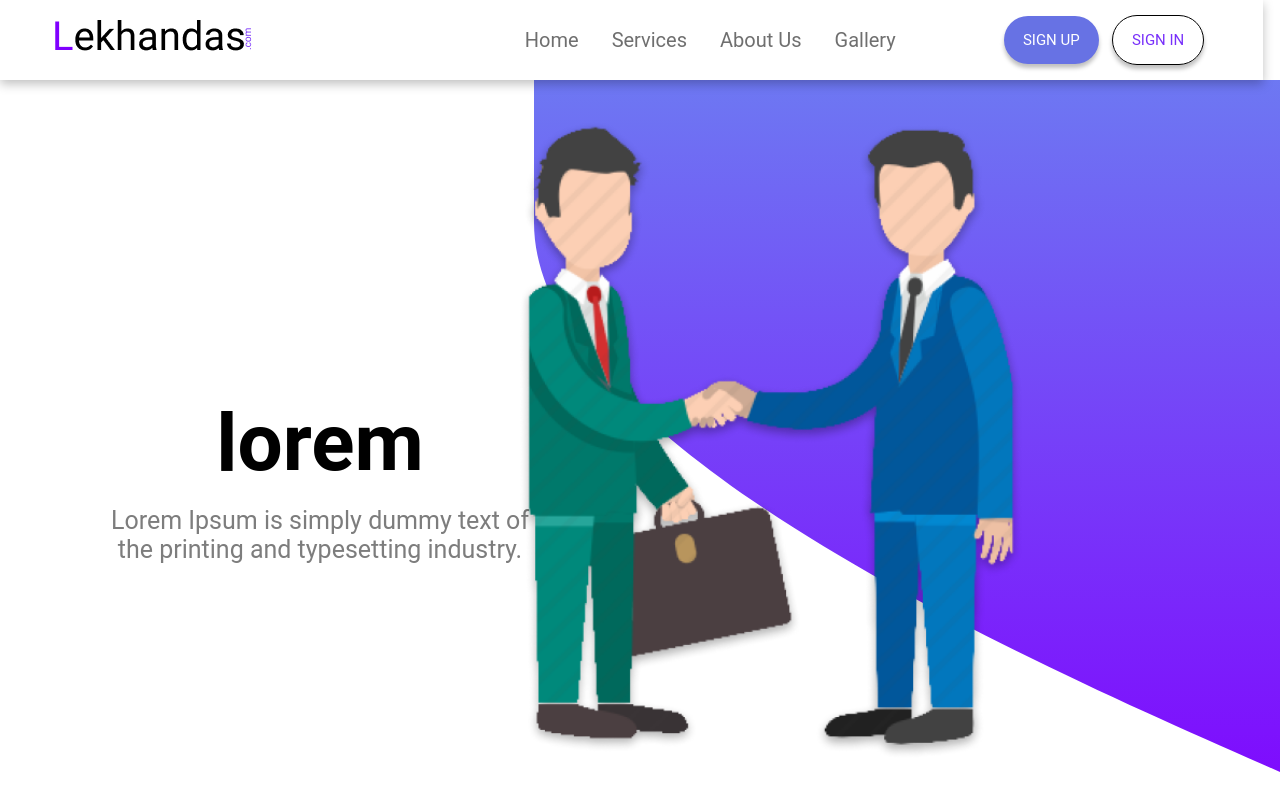
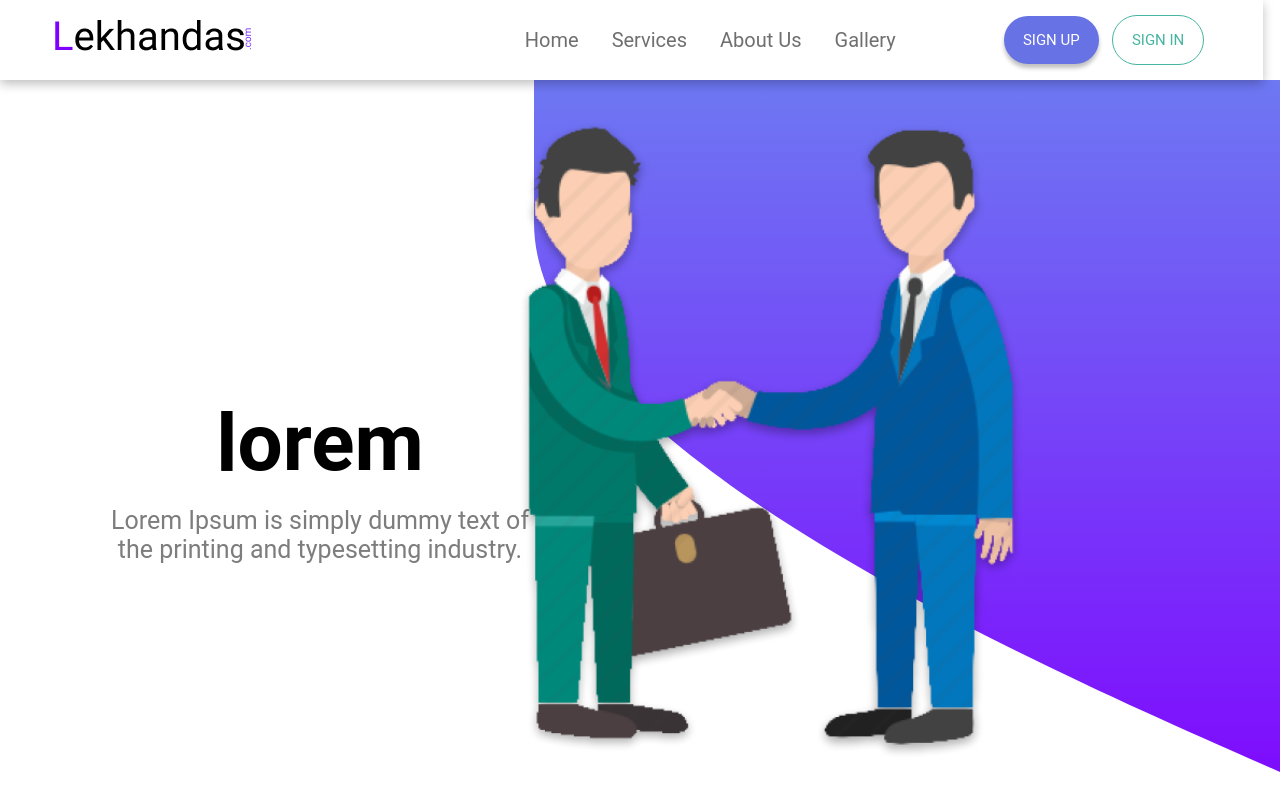
Before and after one commit to aamir095/frontendlekhandas, a React (Create React App) app: page / in a window 1280 px wide. Shown: the top 800 px of the page. Built offline with nearby package versions, Linux system fonts and the light colour scheme.

Commit message:
signup/login page

```diff
--- a/src/pages/header/Header.js
+++ b/src/pages/header/Header.js
@@ -14,9 +14,7 @@ export default class Header extends React.Component{
                     <div className="stylenav">
                     <div className="logo">
                         <a href="#">
-
                 <img src={Lekhandas} alt="Lekhandas" />
-
                         </a>
                     </div>
                     <div className="navmenu">
@@ -25,7 +23,6 @@ export default class Header extends React.Component{
                             <a href="#">Home</a>
                             </span>
                             <span>
-
                             <a href="#">Services</a>
                             </span>
                             <span>
@@ -36,13 +33,14 @@ export default class Header extends React.Component{
                             </span>
                         </div>
                         <div className="loginsignup">
+
                             <span>
-
                             <a href="#">SIGN UP</a>
                             </span>
                             <span>
+                            <div className="animation">
                             <a href="#">SIGN IN</a>
-
+                            </div>
                             </span>
                         </div>
                     </div>
--- a/src/pages/header/Header.scss
+++ b/src/pages/header/Header.scss
@@ -102,19 +102,55 @@
 
             }
             span:last-child{
+                position: relative;
                 background: none;
-                // box-shadow: none;
-                border: 1px solid black;
-                a{
-                    color: #7830FA;
-                }
-                a:after{
+                overflow: hidden;
+
+                box-shadow: none;
+                transition: box-shadow 0.5s;
+                border: 1px solid #45b5a1;
+                div{
+                    display: inline-block;
+                    display: flex;
+                    align-items: center;
+
+
+                    a{
+                        color: #45b5a1;
+                        transition: color 0.5s;
+                    }
+
+                 }
+                 div:after{
+                    position: absolute;
+                    z-index: -1;
                     content: "";
                     width: 100%;
-                    background-color: red;
-                    display: block;
+                    height: 500%;
+                    transform: rotate(20deg) scaleX(0);
+
+                    background-color: #45b5a1;
+                    display:block;
+                    transition: transform 0.5S;
+
+
+                }
+
+
+            }
+            span:last-child:hover{
+                box-shadow: 0px 4px 4px rgba(0, 0, 0, 0.25);
+
+                div:after{
+                    transform: rotate(30deg) scaleX(1);
+
+
+                }
+                a{
+                    color: #fff;
                 }
             }
+
 
         }
     }
```
Also changed, not shown: src/pages/credentials/login.js (added), src/pages/credentials/signup.js (added).
